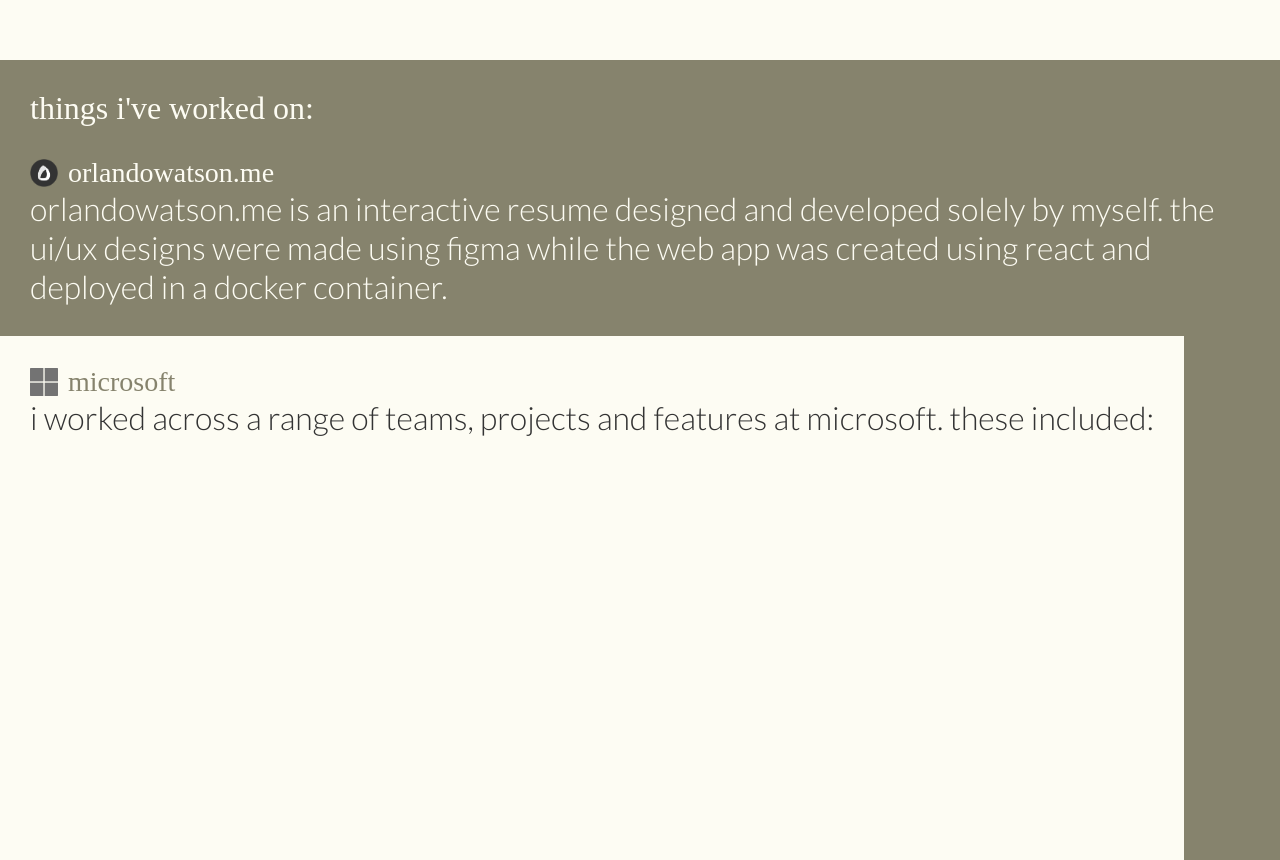
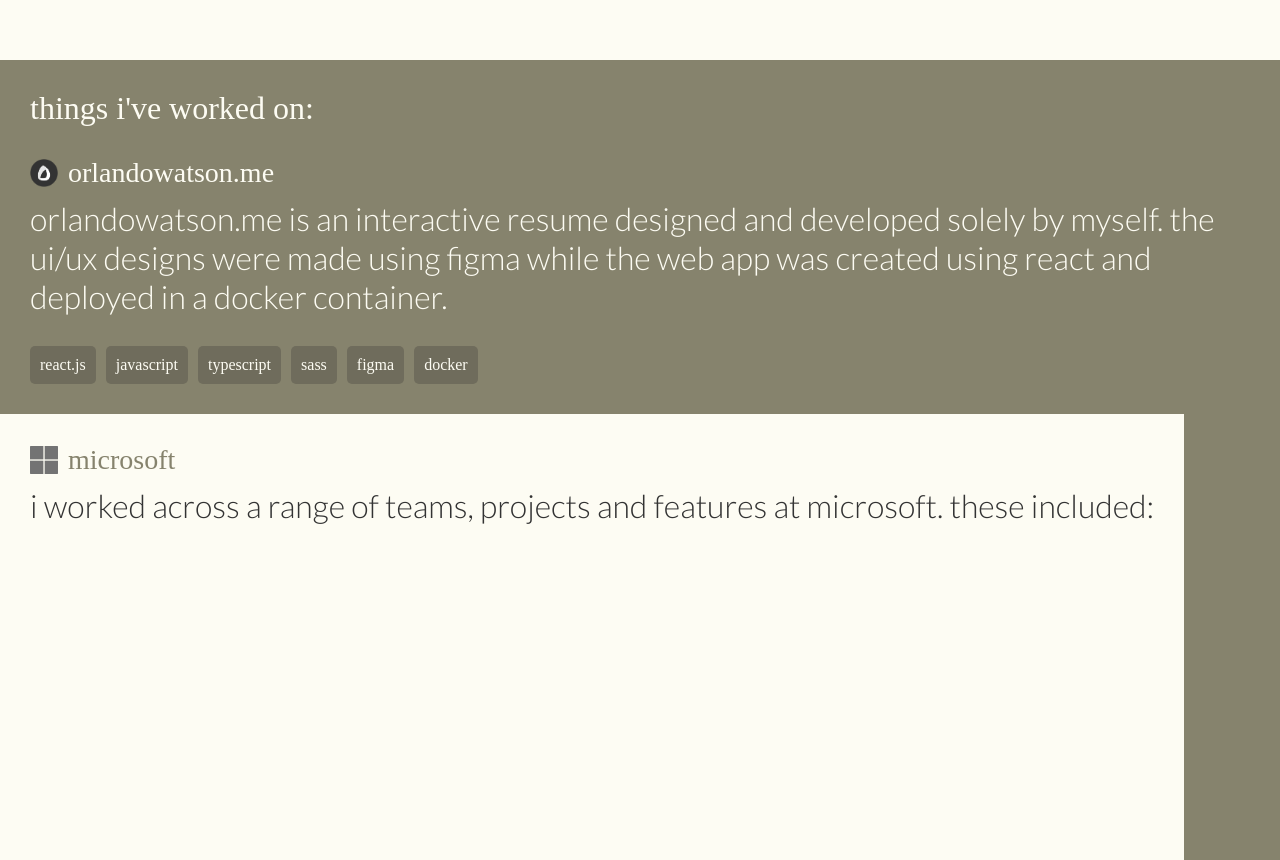
Before and after one commit to 0rland0Wats0n/orlandowatson.me, a React (Create React App) app: page / in a window 1280 px wide. Shown: the part 3140-4000 px from the top of the page. Built offline with nearby package versions, Linux system fonts and the light colour scheme; a web font is replaced by a local one.

Commit message:
add Sill

```diff
--- a/src/components/ExperienceItem.tsx
+++ b/src/components/ExperienceItem.tsx
@@ -4,6 +4,7 @@
 import { useIsInViewport } from '../lib/functions';
 import AnimatedElement from './AnimatedElement';
 import Text from './Text';
+import Skill from './Skill';
 
 interface ExperienceItemProps {
   experience: Experience;
@@ -13,6 +14,32 @@
 const ExperienceItem = ({ experience, dark }: ExperienceItemProps) => {
   const itemRef = useRef<HTMLDivElement>(null);
   const isInView = useIsInViewport(itemRef, 0.65);
+
+  const _renderSkills = (skills?: string[]) => {
+    if (!skills || skills.length === 0) {
+      return null;
+    }
+
+    return (
+      <AnimatedElement
+        timeout={2000}
+        visibility={isInView ? 'visible' : 'hidden'}
+        enterActive='animate__fadeInUp'
+        exitActive='animate__fadeOutDown'
+        className='Skills'
+      >
+        <section>
+          {
+            skills.map(skill => {
+              return (
+                <Skill key={skill} skill={skill} />
+              )
+            })
+          }
+        </section>
+      </AnimatedElement>
+    )
+  }
 
   return (
     <div
@@ -39,7 +66,16 @@
           <Text size='above-average'>{experience.company}</Text>
         </AnimatedElement>
       </section>
-      <Text className={`${dark ? 'color--white' : ''}`}>{experience.details}</Text>
+      <AnimatedElement
+        timeout={2000}
+        visibility={isInView ? 'visible' : 'hidden'}
+        enterActive='animate__fadeIn'
+        exitActive='animate__fadeOut'
+        className={`${dark ? 'color--white' : ''}`}
+      >
+        <Text>{experience.details}</Text>
+      </AnimatedElement>
+      {_renderSkills(experience.skills)}
     </div>
   )
 }
--- /dev/null
+++ b/src/components/Skill.tsx
@@ -0,0 +1,16 @@
+import React from 'react';
+import Text from './Text';
+
+interface SkillProps {
+  skill: string;
+}
+
+const Skill = ({ skill }: SkillProps) => {
+  return (
+    <div className="Skill">
+      <Text size='small'>{skill}</Text>
+    </div>
+  )
+}
+
+export default Skill;
--- a/src/styles/App.scss
+++ b/src/styles/App.scss
@@ -12,6 +12,7 @@
 // COMPONENT IMPORTS
 @import "./modules/ContactsSection.module.scss";
 @import "./modules/AnimatedScrollIcon.module.scss";
+@import "./modules/Skill.module.scss";
 
 .App {
   background-color: colors.$color-off-white;
--- a/src/styles/modules/ExperienceContainer.module.scss
+++ b/src/styles/modules/ExperienceContainer.module.scss
@@ -42,6 +42,7 @@
       justify-content: flex-start;
       align-items: center;
       width: 100%;
+      margin-bottom: 1rem;
       gap: 1rem;
 
       img {
@@ -49,5 +50,15 @@
         max-width: 100%;
       }
     }
+
+    .Skills {
+      display: flex;
+      flex-direction: row;
+      flex-wrap: wrap;
+      justify-content: flex-start;
+      align-items: center;
+      gap: 1rem;
+      margin-top: 3rem;
+    }
   }
 }
--- /dev/null
+++ b/src/styles/modules/Skill.module.scss
@@ -0,0 +1,8 @@
+@use "../partials/colors";
+
+.Skill {
+  background-color: colors.$color-brown-dark;
+  color: colors.$color-off-white;
+  padding: 1rem;
+  border-radius: 0.5rem;
+}
--- a/src/styles/partials/_colors.scss
+++ b/src/styles/partials/_colors.scss
@@ -2,6 +2,7 @@
 $color-blue: #5F9EA0;
 $color-off-white: #FDFCF3;
 $color-brown: #86836D;
+$color-brown-dark: #6F6C5C;
 $color-orange: #F19A3E;
 
 .color--black {
```
